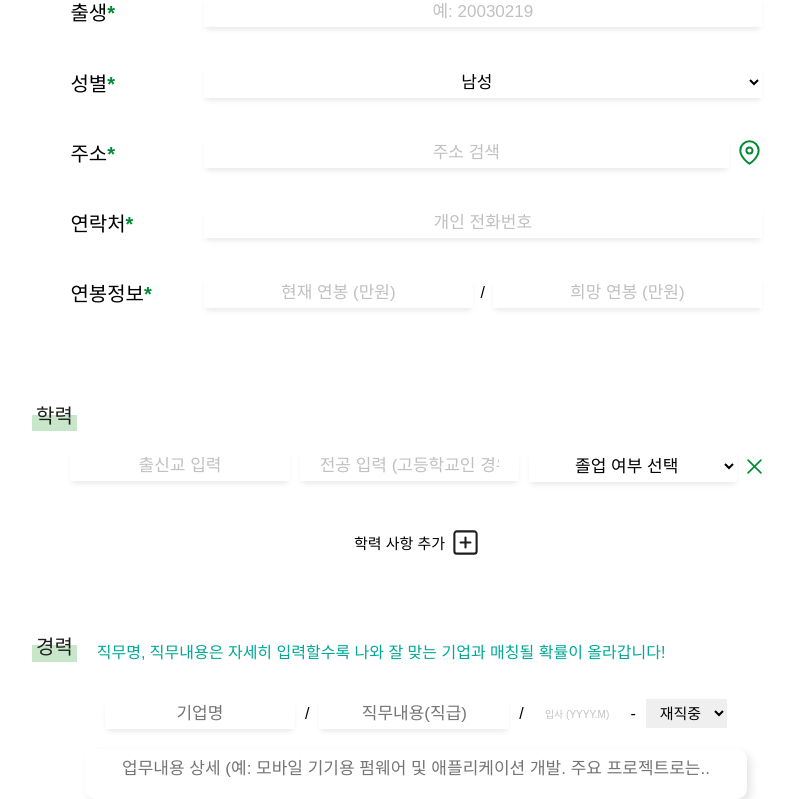
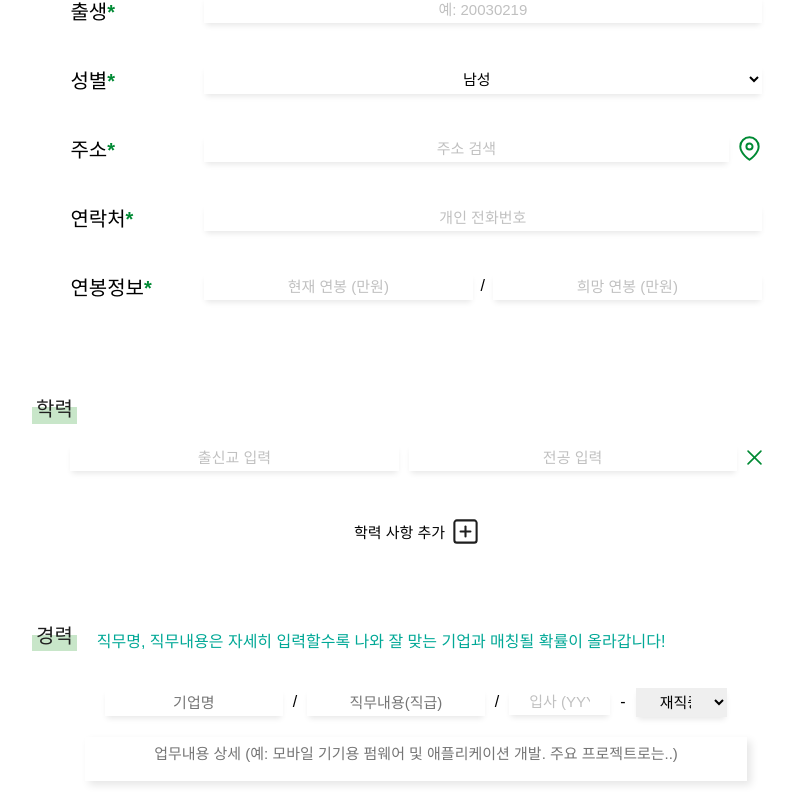
Before and after one commit to sorim831/Hirerithm, a React (Create React App) app in the folder Frontend/: page /user/resume in a window 1280 px wide. Shown: the part 397-1196 px from the top of the page, without its empty margins (224-1017 px from the left). Built offline with nearby package versions, Linux system fonts and the light colour scheme; a web font is replaced by a local one.

Commit message:
⚡️ #21 학력 입력 양식 수정

```diff
--- a/Frontend/src/Component/NonMemberComponent/AcademicAbility.js
+++ b/Frontend/src/Component/NonMemberComponent/AcademicAbility.js
@@ -5,7 +5,7 @@ import "./resumeComponent.css";
 
 const AcademicAbility = () => {
   const [educations, setEducations] = useState([
-    { school: "", major: "", graduation: "" },
+    { school: "", major: "", graduation: "", degree: "" },
   ]);
 
   const handleChange = (index, field, value) => {
@@ -15,7 +15,10 @@ const AcademicAbility = () => {
   };
 
   const addEducation = () => {
-    setEducations([...educations, { school: "", major: "", graduation: "" }]);
+    setEducations([
+      ...educations,
+      { school: "", major: "", graduation: "", degree: "" },
+    ]);
   };
 
   const removeEducation = (index) => {
@@ -35,20 +38,40 @@ const AcademicAbility = () => {
           />
           <input
             type="text"
-            placeholder="전공 입력 (고등학교인 경우 생략 가능)"
+            placeholder="전공 입력"
             value={edu.major}
             onChange={(e) => handleChange(index, "major", e.target.value)}
           />
+          {edu.school.includes("대학교") && (
+            <select
+              value={edu.degree || ""}
+              onChange={(e) => handleChange(index, "degree", e.target.value)}
+            >
+              <option disabled value="">
+                학위 선택
+              </option>
+              <option value="학사">학사</option>
+              <option value="석사">석사</option>
+              <option value="박사">박사</option>
+            </select>
+          )}
+          {edu.school.includes("대학교") && (
             <select
               value={edu.graduation}
-            onChange={(e) => handleChange(index, "graduation", e.target.value)}
+              onChange={(e) =>
+                handleChange(index, "graduation", e.target.value)
+              }
             >
-            <option value="">졸업 여부 선택</option>
+              <option disabled value="">
+                졸업 여부 선택
+              </option>
               <option value="재학">재학</option>
               <option value="휴학">휴학</option>
               <option value="중퇴">중퇴</option>
+              <option value="수료">수료</option>
               <option value="졸업">졸업</option>
             </select>
+          )}
           <button
             onClick={() => removeEducation(index)}
             title="삭제"
--- a/Frontend/src/Component/NonMemberComponent/Experience.js
+++ b/Frontend/src/Component/NonMemberComponent/Experience.js
@@ -76,7 +76,7 @@ const Experience = () => {
             /
             <input
               type="text"
-              placeholder="입사 (YYYY.M)"
+              placeholder="입사 (YYYY.MM)"
               className="date-input"
               value={exp.start}
               onChange={(e) => handleChange(index, "start", e.target.value)}
@@ -94,7 +94,7 @@ const Experience = () => {
             ) : (
               <input
                 type="text"
-                placeholder="퇴사 (YYYY.M)"
+                placeholder="퇴사 (YYYY.MM)"
                 className="date-input"
                 value={exp.end}
                 onChange={(e) => handleChange(index, "end", e.target.value)}
@@ -108,7 +108,7 @@ const Experience = () => {
 
           <textarea
             type="text"
-            placeholder="업무내용 상세 (예: 모바일 기기용 펌웨어 및 애플리케이션 개발. 주요 프로젝트로는.."
+            placeholder="업무내용 상세 (예: 모바일 기기용 펌웨어 및 애플리케이션 개발. 주요 프로젝트로는..)"
             value={exp.detail}
             onChange={(e) => handleChange(index, "detail", e.target.value)}
             className="detail-input"
--- a/Frontend/src/Component/NonMemberComponent/resumeComponent.css
+++ b/Frontend/src/Component/NonMemberComponent/resumeComponent.css
@@ -40,7 +40,7 @@ strong {
   width: 90%;
   background-color: transparent;
   outline: none;
-  font-size: 17px;
+  font-size: 15px;
   text-align: center;
 }
 
@@ -106,7 +106,7 @@ strong {
 
 /* 나이 표시 */
 .age-display {
-  font-size: 17px;
+  font-size: 15px;
   color: #333;
   width: 20%;
   align-items: center;
@@ -174,7 +174,7 @@ strong {
   width: 90%;
   background-color: transparent;
   outline: none;
-  font-size: 17px;
+  font-size: 15px;
   text-align: center;
 }
 
@@ -200,24 +200,21 @@ strong {
   width: 90%;
   background-color: transparent;
   outline: none;
-  font-size: 17px;
+  font-size: 15px;
   text-align: center;
   margin-bottom: 10px;
   resize: none;
   box-shadow: 4px 4px 8px rgba(0, 0, 0, 0.1);
-  border-radius: 10px;
 }
 
 .detail-input::placeholder {
-  font-size: 17px;
+  font-size: 15px;
 }
 
 .detail-input:focus,
 .detail-input:hover {
   display: flex;
   align-items: center;
-  /*box-shadow: 0 4px 6px -2px (0, 0, 0, 0.1);*/
-  /*border: 2px solid #008a34;*/
   box-shadow: 0 0 8px rgba(0, 138, 52, 0.2);
   border-bottom: 2px solid #008a34;
   padding: 5px 20px;
@@ -236,18 +233,19 @@ strong {
 }
 
 .birth-input::placeholder {
-  font-size: 17px;
+  font-size: 15px;
 }
 
 .date-input {
   width: 40%;
   text-align: center;
-  padding: 5px 10px;
+  padding: 5px 20px;
   border: none;
+  box-shadow: 0 4px 6px -2px rgba(0, 0, 0, 0.1);
 }
 
 .date-input::placeholder {
-  font-size: 10px;
+  font-size: 15px;
   color: #c0c0c0;
 }
 
@@ -255,7 +253,7 @@ strong {
 .date-input:focus {
   width: 40%;
   text-align: center;
-  padding: 5px 10px;
+  padding: 5px 20px;
   align-self: flex-start;
   border-bottom: 2px solid #008a34;
   outline: none;
@@ -263,11 +261,12 @@ strong {
 
 .date-select {
   width: 40%;
-  padding: 5px 10px;
+  padding: 5px 20px;
   border: none;
   align-items: center;
   text-align: center;
   font-size: 15px;
+  box-shadow: 0 4px 6px -2px rgba(0, 0, 0, 0.1);
 }
 
 .date-select:hover,
```
Lines whose indentation alone changed are shown as unchanged.
